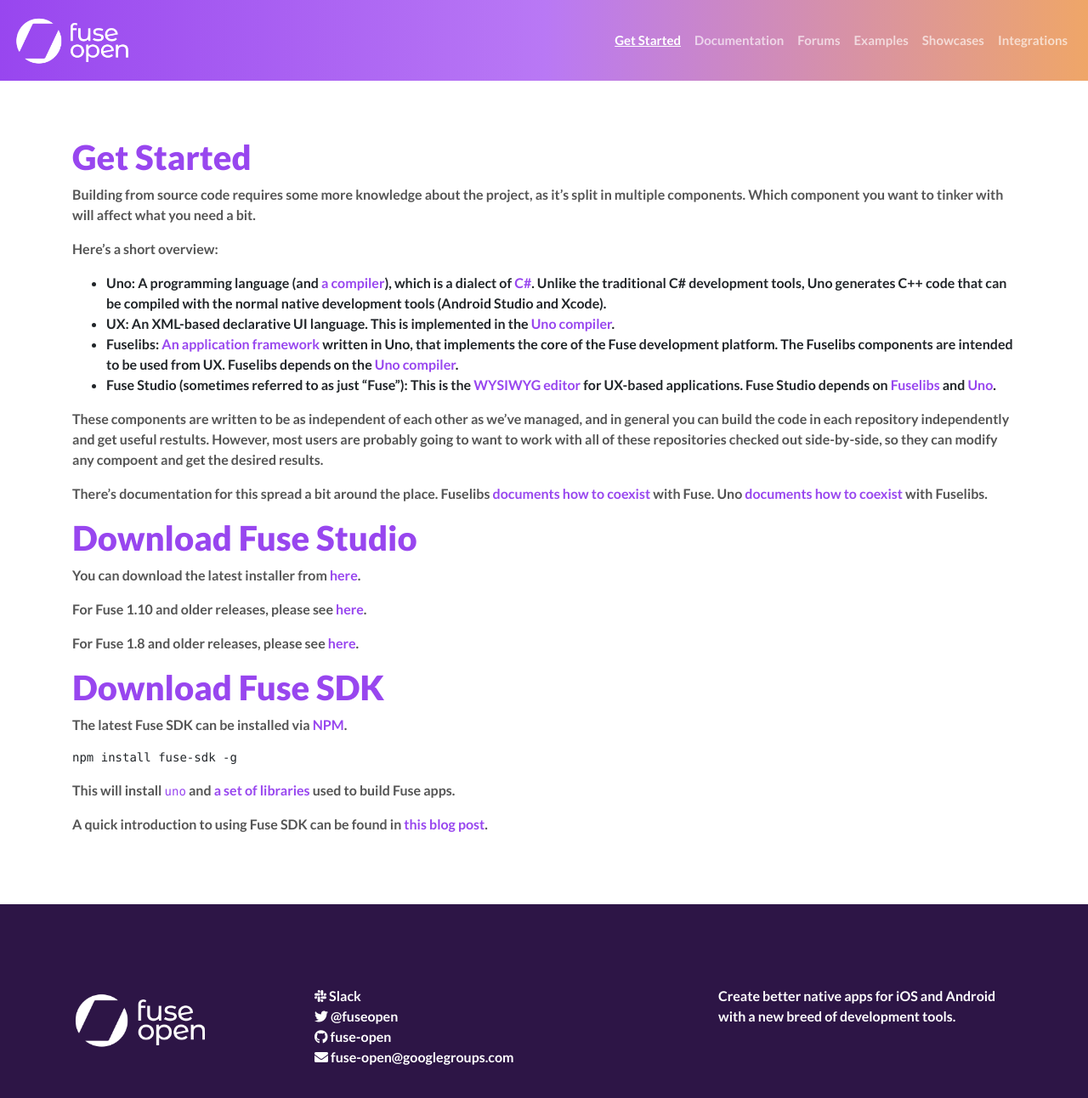
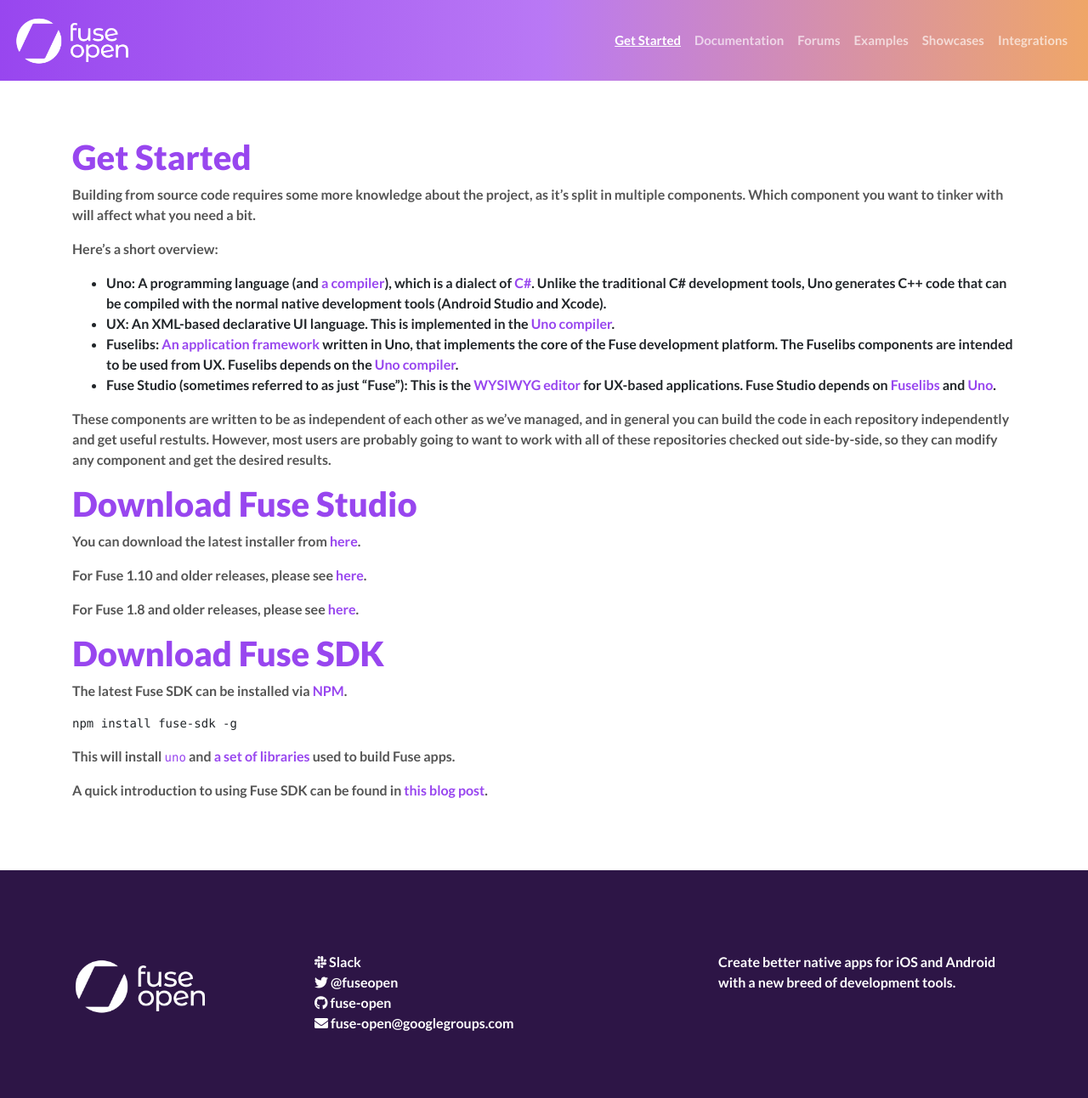
Before and after one commit to fuse-open/fuse-open.github.io, a Jekyll site: the page built from get_started.md, in a window 1280 px wide and 1336 px high. Shown: the top 1292 px of the window at 85% size. Built offline with Jekyll 4.4.1, drawn with Linux system fonts in a browser that asks for light colours; nearby versions of some CDN libraries.

Commit message:
get_started: drop paragraph

```diff
--- a/get_started.md
+++ b/get_started.md
@@ -29,19 +29,13 @@ These components are written to be as independent of each other as we've
 managed, and in general you can build the code in each repository
 independently and get useful restults. However, most users are probably
 going to want to work with all of these repositories checked out
-side-by-side, so they can modify any compoent and get the desired
+side-by-side, so they can modify any component and get the desired
 results.
-
-There's documentation for this spread a bit around the place. Fuselibs
-[documents how to coexist][5] with Fuse. Uno [documents how to coexist][6] with
-Fuselibs.
 
 [1]: https://github.com/fuse-open/uno
 [2]: https://en.wikipedia.org/wiki/C_Sharp_(programming_language)
 [3]: https://github.com/fuse-open/fuselibs
 [4]: https://github.com/fuse-open/fuse-studio
-[5]: https://github.com/fuse-open/fuselibs/blob/master/README.md#fuse
-[6]: https://github.com/fuse-open/uno/blob/master/docs/configuration.md#standard-library
 
 # Download Fuse Studio
 
```
